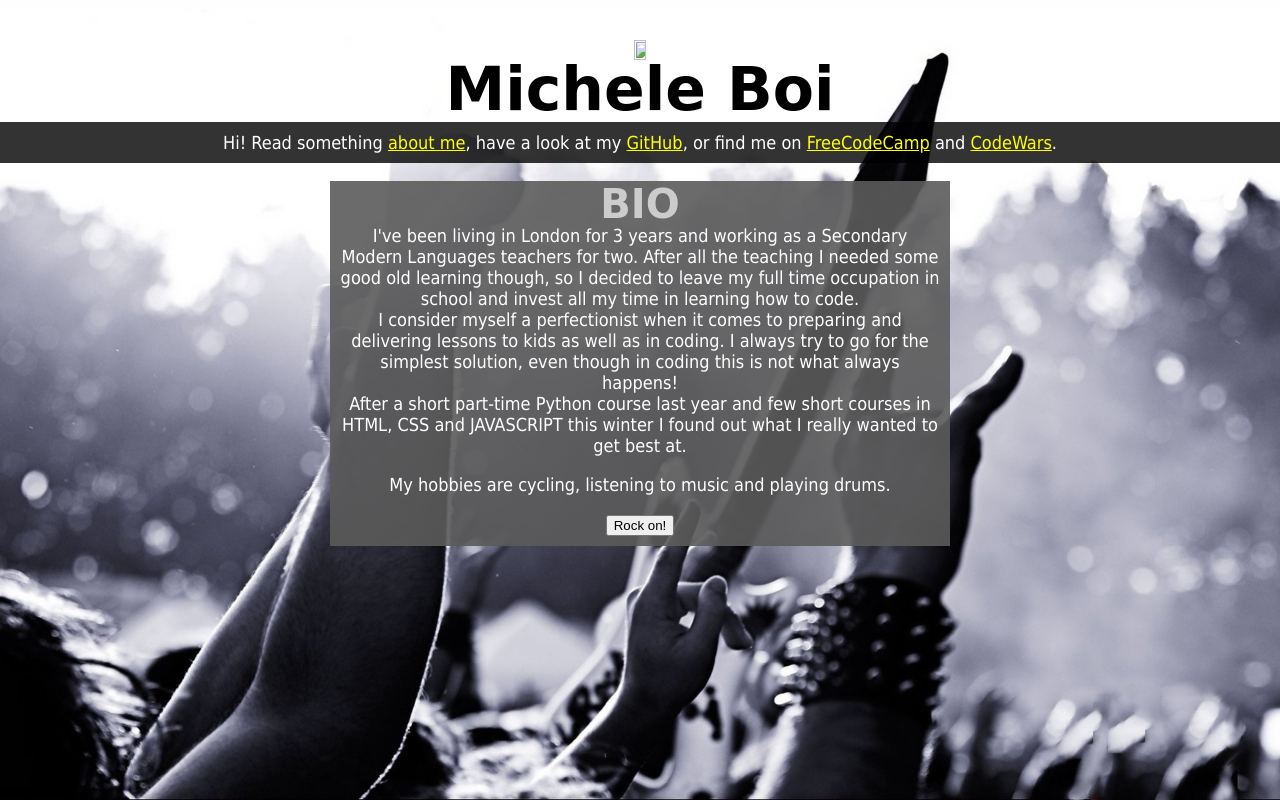
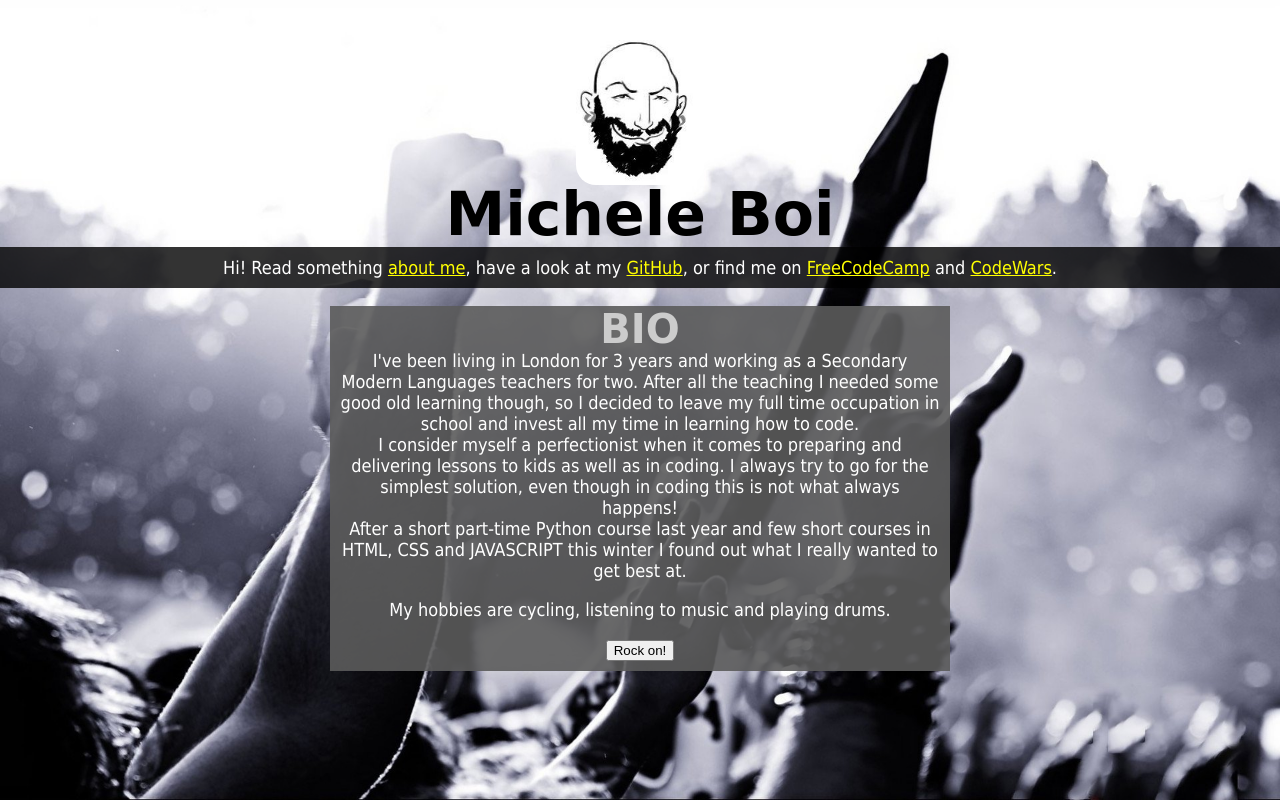
Before and after one commit to boi87/boi87.github.io, a plain HTML site: page index.html in a window 1280 px wide. Drawn offline with Linux system fonts and the light colour scheme; a web font is replaced by a local one.

Commit message:
Update index.html

```diff
--- a/index.html
+++ b/index.html
@@ -9,7 +9,7 @@
      <body>
           <div id="headers">
           <header>
-               <img src="boi87.github.io/caricatura b3.JPG alt="A cute caricature of Michele."" width="10%" height="10%">
+               <img src="boi87.github.io/caricatura b3.JPG" alt="A cute caricature of Michele."" width="10%" height="10%">
                <h1> Michele Boi </h1>
                </header>
 
```
